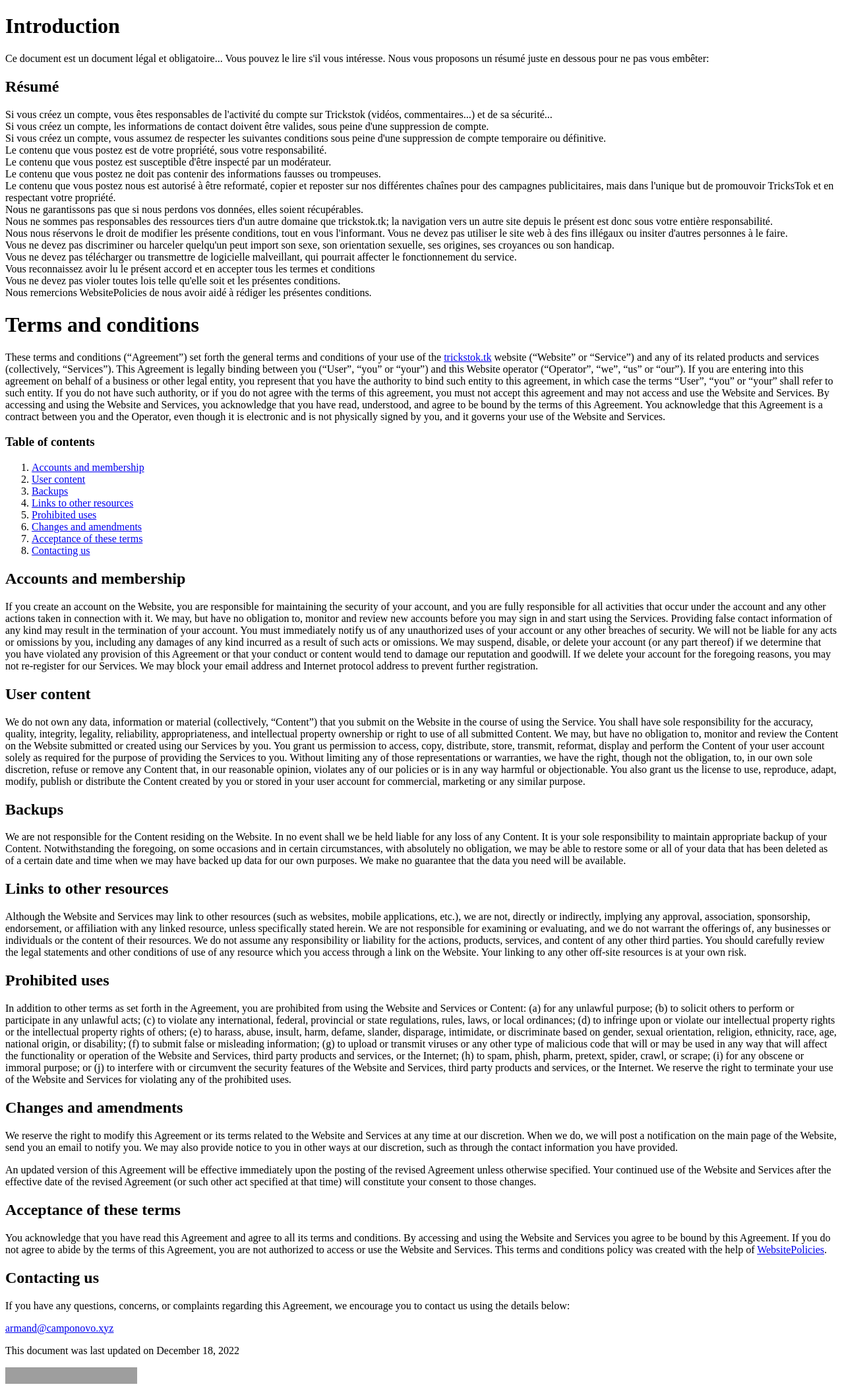
After one commit to trickstok/app, a Flask app: template templates/terms_and_conditions.html in a window 1280 px wide. The commit adds this page. Shown: the whole page at 66% size. Run offline with Flask 2, Linux system fonts and the light colour scheme; the template is opened without the code that fills it, so the values that code supplies are empty; grey boxes are pictures that could not be loaded.

Commit message:
Termes et conditions

```diff
--- a/templates/connect.html
+++ b/templates/connect.html
@@ -17,7 +17,7 @@
         <div class="content has-text-centered">
             <a class="has-test-grey" href="/reg">S'enregistrer</a>
             -
-            <a class="has-test-grey" href="/cgu">CGU</a>
+            <a class="has-test-grey" href="/terms">Termes et conditions</a>
         </div>
 
         <div class="field">
@@ -31,7 +31,7 @@
         </div>
 
         <div class="field">
-            <label class="label">Password</label>
+            <label class="label">Mot de passe</label>
             <div class="control has-icons-left">
                 <input class="input" type="password" placeholder="******" name="password" required>
                 <span class="icon is-small is-left">
--- a/templates/register.html
+++ b/templates/register.html
@@ -17,7 +17,7 @@
         <div class="content has-text-centered">
             <a class="has-test-grey" href="/login">Se connecter</a>
             -
-            <a class="has-test-grey" href="/cgu">CGU</a>
+            <a class="has-test-grey" href="/terms" target="_blank">Termes et conditions</a>
         </div>
 
         <div class="field">
@@ -50,7 +50,7 @@
         </div>
 
         <div class="field">
-            <label class="label">Password</label>
+            <label class="label">Mot de passe</label>
             <div class="control has-icons-left">
                 <input class="input" type="password" placeholder="******" name="password" required>
                 <span class="icon is-small is-left">
--- /dev/null
+++ b/templates/terms_and_conditions.html
@@ -0,0 +1,54 @@
+<!DOCTYPE html>
+<html lang="en">
+<head>
+  <meta charset="UTF-8">
+  <title>TricksTok Termes et condition</title>
+</head>
+<body>
+
+<h1>Introduction</h1>
+<p>Ce document est un document légal et obligatoire... Vous pouvez le lire s'il vous intéresse. Nous vous proposons un résumé juste en dessous pour ne pas vous embêter:</p>
+<h2>Résumé</h2>
+<p>
+  Si vous créez un compte, vous êtes responsables de l'activité du compte sur Trickstok (vidéos, commentaires...) et de sa sécurité...<br>
+  Si vous créez un compte, les informations de contact doivent être valides, sous peine d'une suppression de compte.<br>
+  Si vous créez un compte, vous assumez de respecter les suivantes conditions sous peine d'une suppression de compte temporaire ou définitive.<br>
+  Le contenu que vous postez est de votre propriété, sous votre responsabilité.<br>
+  Le contenu que vous postez est susceptible d'être inspecté par un modérateur.<br>
+  Le contenu que vous postez ne doit pas contenir des informations fausses ou trompeuses.<br>
+  Le contenu que vous postez nous est autorisé à être reformaté, copier et reposter sur nos différentes chaînes pour des campagnes publicitaires, mais dans l'unique but de promouvoir TricksTok et en respectant votre propriété.<br>
+  Nous ne garantissons pas que si nous perdons vos données, elles soient récupérables.<br>
+  Nous ne sommes pas responsables des ressources tiers d'un autre domaine que trickstok.tk; la navigation vers un autre site depuis le présent est donc sous votre entière responsabilité.<br>
+  Nous nous réservons le droit de modifier les présente conditions, tout en vous l'informant.
+  Vous ne devez pas utiliser le site web à des fins illégaux ou insiter d'autres personnes à le faire.<br>
+  Vous ne devez pas discriminer ou harceler quelqu'un peut import son sexe, son orientation sexuelle, ses origines, ses croyances ou son handicap.<br>
+  Vous ne devez pas télécharger ou transmettre de logicielle malveillant, qui pourrait affecter le fonctionnement du service.<br>
+  Vous reconnaissez avoir lu le présent accord et en accepter tous les termes et conditions<br>
+  Vous ne devez pas violer toutes lois telle qu'elle soit et les présentes conditions.<br>
+  Nous remercions WebsitePolicies de nous avoir aidé à rédiger les présentes conditions.
+
+</p>
+<h1>Terms and conditions</h1>
+<p>These terms and conditions (&#8220;Agreement&#8221;) set forth the general terms and conditions of your use of the <a href="https://trickstok.tk">trickstok.tk</a> website (&#8220;Website&#8221; or &#8220;Service&#8221;) and any of its related products and services (collectively, &#8220;Services&#8221;). This Agreement is legally binding between you (&#8220;User&#8221;, &#8220;you&#8221; or &#8220;your&#8221;) and this Website operator (&#8220;Operator&#8221;, &#8220;we&#8221;, &#8220;us&#8221; or &#8220;our&#8221;). If you are entering into this agreement on behalf of a business or other legal entity, you represent that you have the authority to bind such entity to this agreement, in which case the terms &#8220;User&#8221;, &#8220;you&#8221; or &#8220;your&#8221; shall refer to such entity. If you do not have such authority, or if you do not agree with the terms of this agreement, you must not accept this agreement and may not access and use the Website and Services. By accessing and using the Website and Services, you acknowledge that you have read, understood, and agree to be bound by the terms of this Agreement. You acknowledge that this Agreement is a contract between you and the Operator, even though it is electronic and is not physically signed by you, and it governs your use of the Website and Services.</p>
+<div class="wpembed-index"><h3>Table of contents</h3><ol class="wpembed-index"><li><a href="#accounts-and-membership">Accounts and membership</a></li><li><a href="#user-content">User content</a></li><li><a href="#backups">Backups</a></li><li><a href="#links-to-other-resources">Links to other resources</a></li><li><a href="#prohibited-uses">Prohibited uses</a></li><li><a href="#changes-and-amendments">Changes and amendments</a></li><li><a href="#acceptance-of-these-terms">Acceptance of these terms</a></li><li><a href="#contacting-us">Contacting us</a></li></ol></div><h2 id="accounts-and-membership">Accounts and membership</h2>
+<p>If you create an account on the Website, you are responsible for maintaining the security of your account, and you are fully responsible for all activities that occur under the account and any other actions taken in connection with it. We may, but have no obligation to, monitor and review new accounts before you may sign in and start using the Services. Providing false contact information of any kind may result in the termination of your account. You must immediately notify us of any unauthorized uses of your account or any other breaches of security. We will not be liable for any acts or omissions by you, including any damages of any kind incurred as a result of such acts or omissions. We may suspend, disable, or delete your account (or any part thereof) if we determine that you have violated any provision of this Agreement or that your conduct or content would tend to damage our reputation and goodwill. If we delete your account for the foregoing reasons, you may not re-register for our Services. We may block your email address and Internet protocol address to prevent further registration.</p>
+<h2 id="user-content">User content</h2>
+<p>We do not own any data, information or material (collectively, &#8220;Content&#8221;) that you submit on the Website in the course of using the Service. You shall have sole responsibility for the accuracy, quality, integrity, legality, reliability, appropriateness, and intellectual property ownership or right to use of all submitted Content. We may, but have no obligation to, monitor and review the Content on the Website submitted or created using our Services by you. You grant us permission to access, copy, distribute, store, transmit, reformat, display and perform the Content of your user account solely as required for the purpose of providing the Services to you. Without limiting any of those representations or warranties, we have the right, though not the obligation, to, in our own sole discretion, refuse or remove any Content that, in our reasonable opinion, violates any of our policies or is in any way harmful or objectionable. You also grant us the license to use, reproduce, adapt, modify, publish or distribute the Content created by you or stored in your user account for commercial, marketing or any similar purpose.</p>
+<h2 id="backups">Backups</h2>
+<p>We are not responsible for the Content residing on the Website. In no event shall we be held liable for any loss of any Content. It is your sole responsibility to maintain appropriate backup of your Content. Notwithstanding the foregoing, on some occasions and in certain circumstances, with absolutely no obligation, we may be able to restore some or all of your data that has been deleted as of a certain date and time when we may have backed up data for our own purposes. We make no guarantee that the data you need will be available.</p>
+<h2 id="links-to-other-resources">Links to other resources</h2>
+<p>Although the Website and Services may link to other resources (such as websites, mobile applications, etc.), we are not, directly or indirectly, implying any approval, association, sponsorship, endorsement, or affiliation with any linked resource, unless specifically stated herein. We are not responsible for examining or evaluating, and we do not warrant the offerings of, any businesses or individuals or the content of their resources. We do not assume any responsibility or liability for the actions, products, services, and content of any other third parties. You should carefully review the legal statements and other conditions of use of any resource which you access through a link on the Website. Your linking to any other off-site resources is at your own risk.</p>
+<h2 id="prohibited-uses">Prohibited uses</h2>
+<p>In addition to other terms as set forth in the Agreement, you are prohibited from using the Website and Services or Content: (a) for any unlawful purpose; (b) to solicit others to perform or participate in any unlawful acts; (c) to violate any international, federal, provincial or state regulations, rules, laws, or local ordinances; (d) to infringe upon or violate our intellectual property rights or the intellectual property rights of others; (e) to harass, abuse, insult, harm, defame, slander, disparage, intimidate, or discriminate based on gender, sexual orientation, religion, ethnicity, race, age, national origin, or disability; (f) to submit false or misleading information; (g) to upload or transmit viruses or any other type of malicious code that will or may be used in any way that will affect the functionality or operation of the Website and Services, third party products and services, or the Internet; (h) to spam, phish, pharm, pretext, spider, crawl, or scrape; (i) for any obscene or immoral purpose; or (j) to interfere with or circumvent the security features of the Website and Services, third party products and services, or the Internet. We reserve the right to terminate your use of the Website and Services for violating any of the prohibited uses.</p>
+<h2 id="changes-and-amendments">Changes and amendments</h2>
+<p>We reserve the right to modify this Agreement or its terms related to the Website and Services at any time at our discretion. When we do, we will post a notification on the main page of the Website, send you an email to notify you. We may also provide notice to you in other ways at our discretion, such as through the contact information you have provided.</p>
+<p>An updated version of this Agreement will be effective immediately upon the posting of the revised Agreement unless otherwise specified. Your continued use of the Website and Services after the effective date of the revised Agreement (or such other act specified at that time) will constitute your consent to those changes.</p>
+<h2 id="acceptance-of-these-terms">Acceptance of these terms</h2>
+<p>You acknowledge that you have read this Agreement and agree to all its terms and conditions. By accessing and using the Website and Services you agree to be bound by this Agreement. If you do not agree to abide by the terms of this Agreement, you are not authorized to access or use the Website and Services. This terms and conditions policy was created with the help of <a href="https://www.websitepolicies.com" target="_blank" rel="nofollow">WebsitePolicies</a>.</p>
+<h2 id="contacting-us">Contacting us</h2>
+<p>If you have any questions, concerns, or complaints regarding this Agreement, we encourage you to contact us using the details below:</p>
+<p><a href="mailto:armand@camponovo.xyz">armand@camponovo.xyz</a></p>
+<p>This document was last updated on December 18, 2022</p>
+<p class="madewith"><a href="https://www.websitepolicies.com/?via=madewithbadge" target="_blank" rel="nofollow"><img width="200" height="25" alt="Made with WebsitePolicies" src="https://cdn.websitepolicies.io/img/badge.png" srcset="https://cdn.websitepolicies.io/img/badge_2x.png 2x"></a></p>
+</body>
+</html>
```
